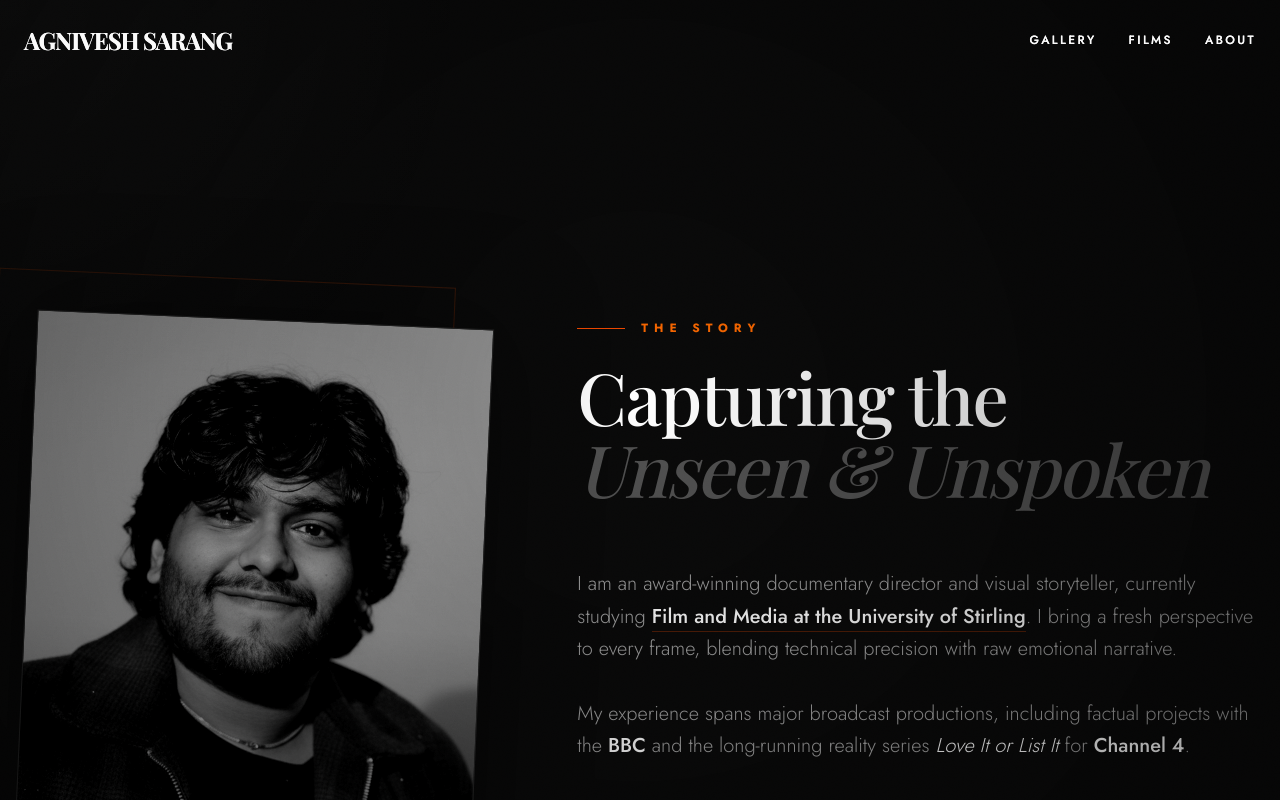
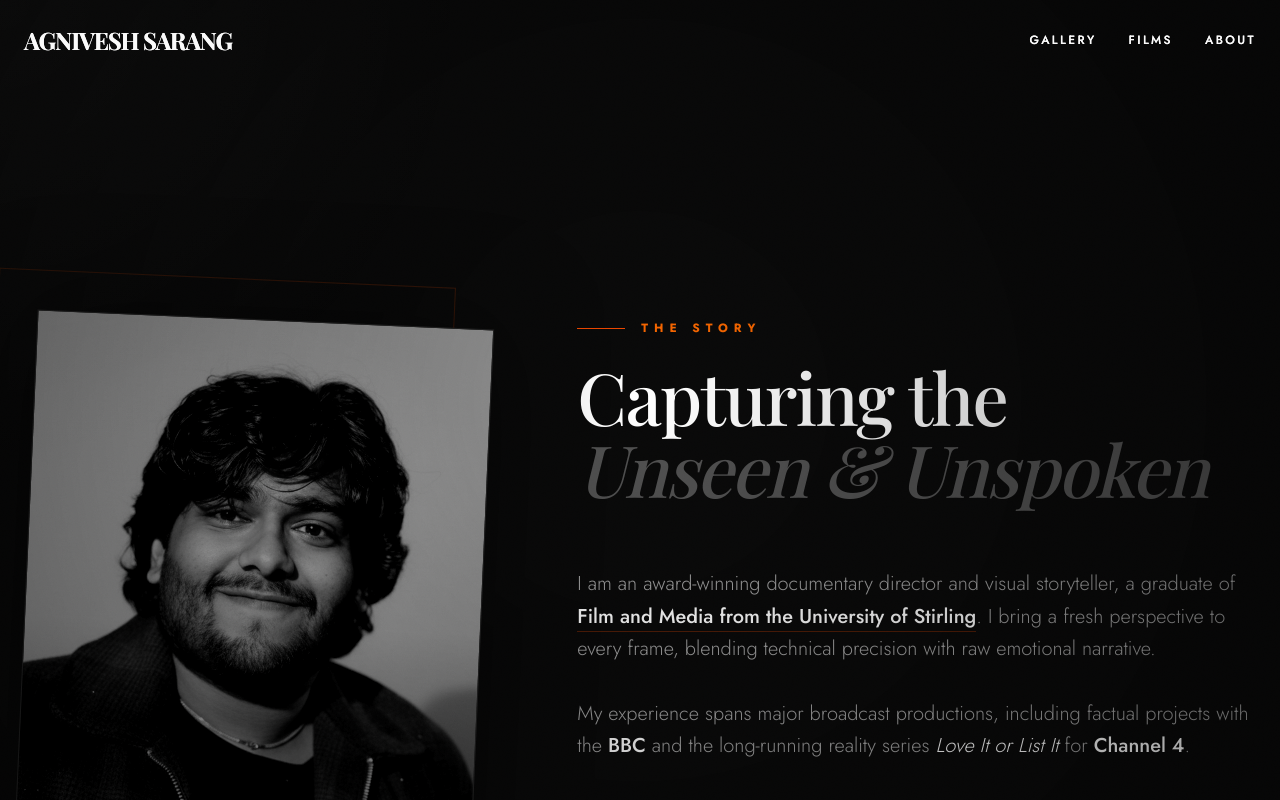
Before and after one commit to windro-xdd/agnivesh-portfolio, a Next.js app: page /about in a window 1280 px wide. Shown: the top 800 px of the page. Built offline with nearby package versions, Linux system fonts and the light colour scheme; a web font is replaced by a local one.

Commit message:
update: changed to graduated from University of Stirling

```diff
--- a/src/components/about.tsx
+++ b/src/components/about.tsx
@@ -55,7 +55,7 @@ export function About() {
 
           <div className="space-y-8 text-neutral-400 font-light leading-relaxed text-lg md:text-xl max-w-3xl">
             <p>
-              I am an award-winning documentary director and visual storyteller, currently studying <span className="text-white font-medium border-b border-orange-600/30">Film and Media at the University of Stirling</span>. I bring a fresh perspective to every frame, blending technical precision with raw emotional narrative.
+              I am an award-winning documentary director and visual storyteller, a graduate of <span className="text-white font-medium border-b border-orange-600/30">Film and Media from the University of Stirling</span>. I bring a fresh perspective to every frame, blending technical precision with raw emotional narrative.
             </p>
             <p>
               My experience spans major broadcast productions, including factual projects with the <span className="text-white font-medium">BBC</span> and the long-running reality series <span className="text-white italic">Love It or List It</span> for <span className="text-white font-medium">Channel 4</span>.
```
